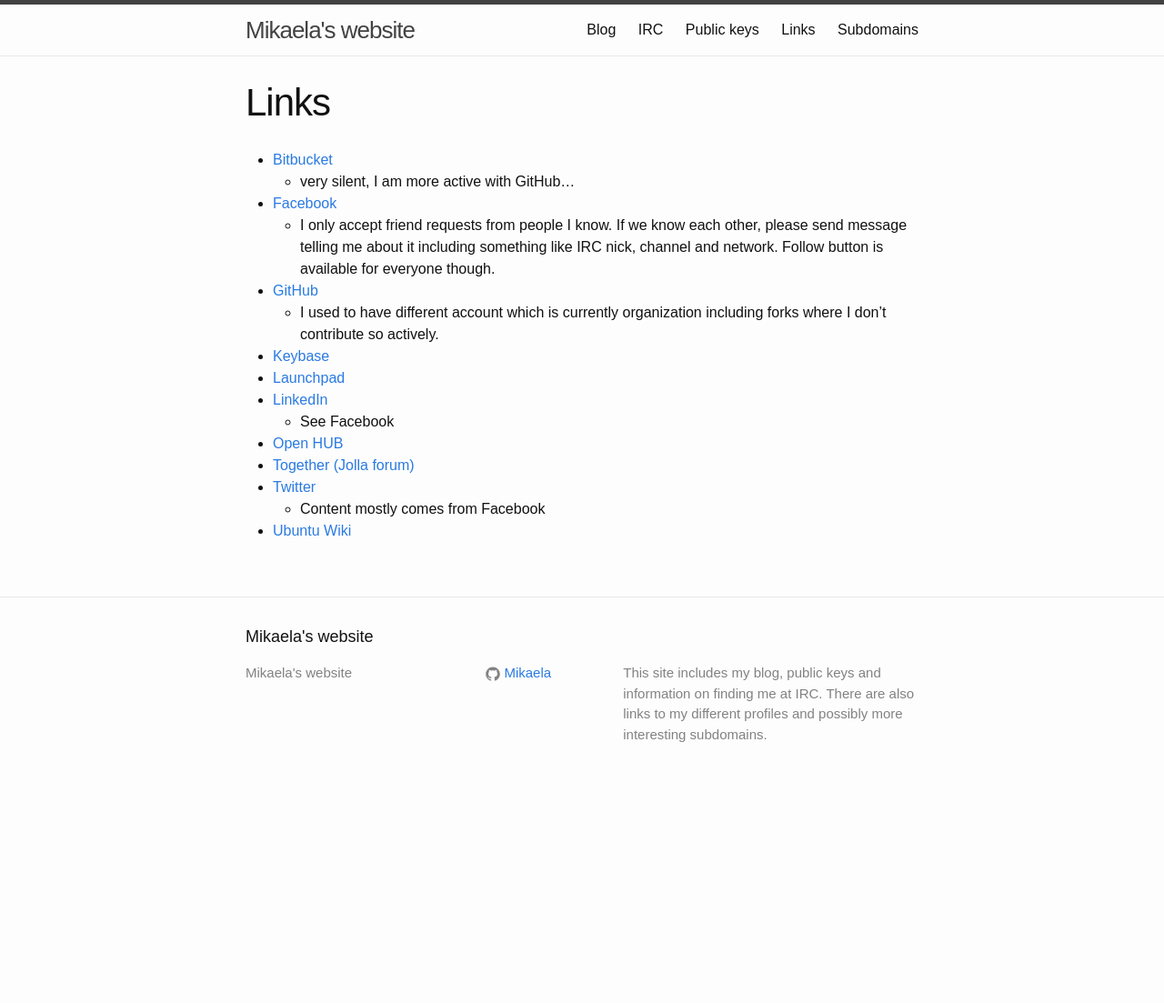
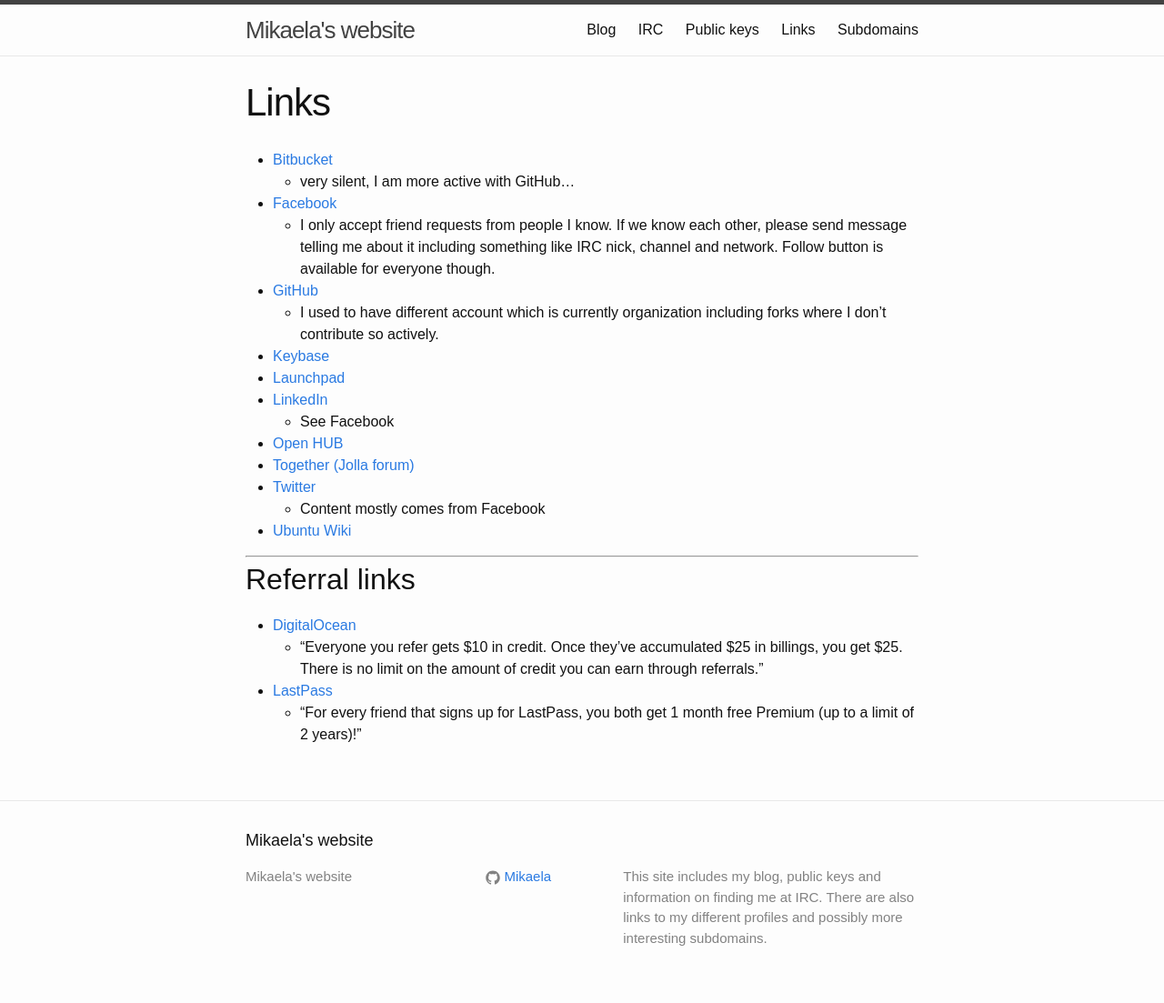
Before and after one commit to Mikaela/mikaela.github.io, a Jekyll site: the page built from pages/links.markdown, in a window 1280 px wide. Shown: the whole page at 91% size. Built offline with Jekyll 4.4.1, drawn with Linux system fonts in a browser that asks for light colours; Markdown is read by kramdown in place of the engine named in the settings; before the commit the page ends 900 px from its top, so only the background shows below that.

Commit message:
links.markdown: add DO & LP ref links

```diff
--- a/pages/links.markdown
+++ b/pages/links.markdown
@@ -23,3 +23,15 @@
 * [Twitter](https://twitter.com/Mkaysi)
     * Content mostly comes from Facebook
 * [Ubuntu Wiki](https://wiki.ubuntu.com/mikaela)
+
+* * * * *
+
+## Referral links
+
+* [DigitalOcean](https://www.digitalocean.com/?refcode=ed2a94e7eb56)
+    * "Everyone you refer gets $10 in credit. Once they’ve accumulated $25
+      in billings, you get $25. There is no limit on the amount of credit
+      you can earn through referrals."
+* [LastPass](https://lastpass.com/f?884346)
+    * "For every friend that signs up for LastPass, you both get 1 month
+      free Premium (up to a limit of 2 years)!"
```
